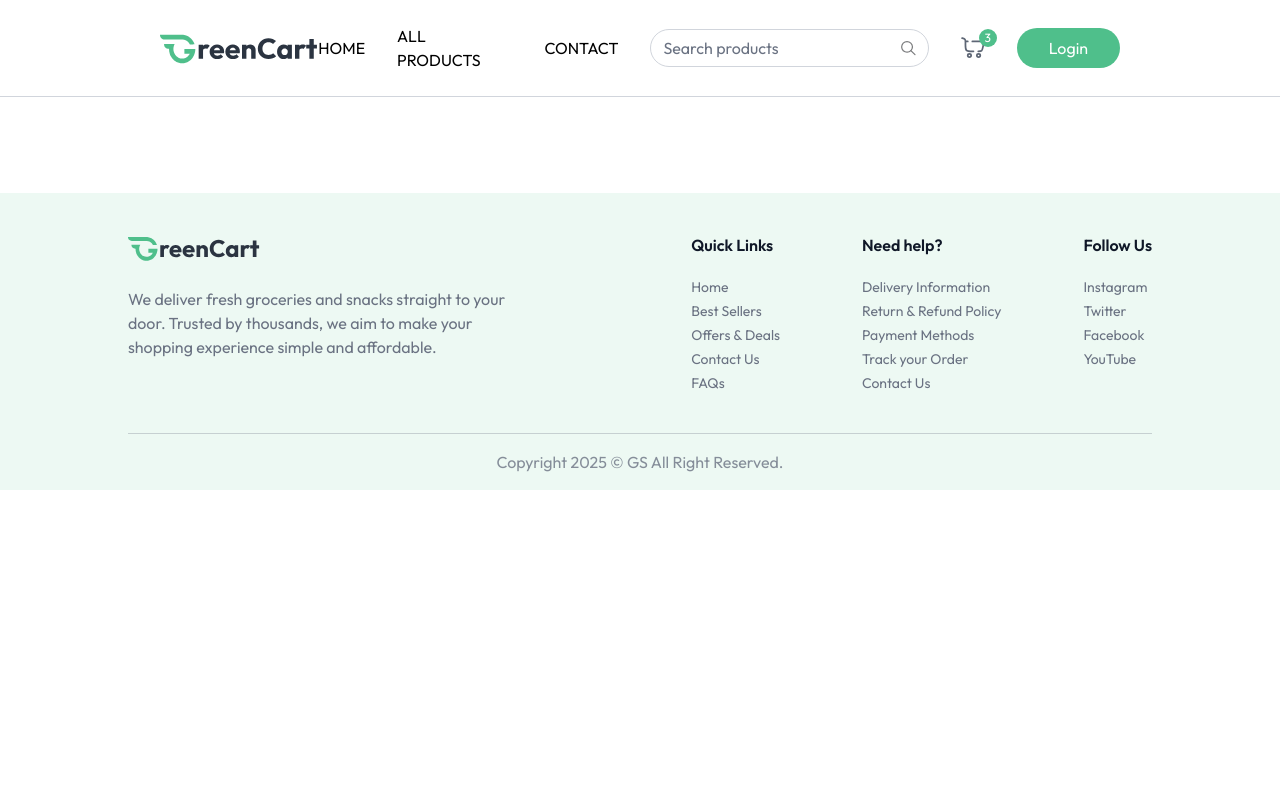
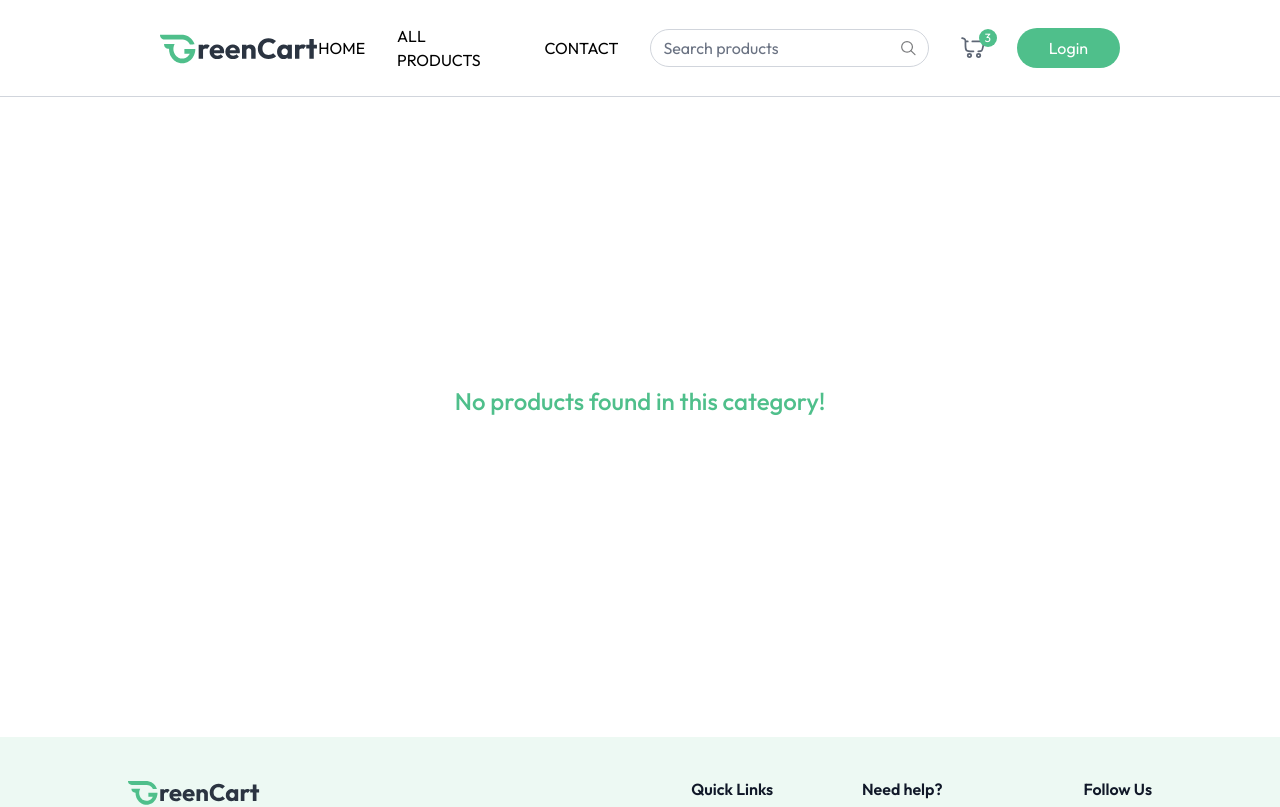
Before and after one commit to garima-singal/GreenCart, a React (Vite) app in the folder client/: page /products/1 in a window 1280 px wide. Shown: the top 807 px of the page. Built offline with nearby package versions, Linux system fonts and the light colour scheme.

Commit message:
Categories

```diff
--- a/client/src/App.jsx
+++ b/client/src/App.jsx
@@ -7,6 +7,7 @@
 import { useAppContext } from './context/AppContext';
 import Login from './components/Login';
 import AllProducts from './pages/AllProducts';
+import ProductCategory from './pages/ProductCategory';
 
 const App = () => {
     const isSellerPath = useLocation().pathname.includes("seller");
@@ -21,6 +22,7 @@
         <Routes>
           <Route path= '/' element = {<Home/>} />
           <Route path= '/products' element = {<AllProducts/>} />
+             <Route path= '/products/:category' element = {<ProductCategory/>} />
         </Routes>
         <div>
          {!isSellerPath && <Footer/>}
--- a/client/src/components/Categories.jsx
+++ b/client/src/components/Categories.jsx
@@ -18,7 +18,9 @@
             <div key={index}className='group cursor-pointer py-5 px-3 gap-2 rounded-lg flex flex-col justify-center items-center'
                 style={{backgroundColor : category.bgColor}}
                 onClick={()=>{
-                   navigate('/products.${category.path.toLowerCase()}');
+                  //  navigate('/products.${category.path.toLowerCase()}');
+                  navigate(`/products/${category.path.toLowerCase()}`);
+
                    scrollTo(0,0)
                 }}
             >
--- /dev/null
+++ b/client/src/pages/ProductCategory.jsx
@@ -0,0 +1,82 @@
+// import React from 'react'
+// import {useAppContext} from '../context/AppContext'
+// import {useParams} from 'react-router-dom'
+// import { categories } from '../assets/assets'
+
+
+
+// const ProductCategory = () => {
+//     const {products } =  useAppContext();
+//     const {category} = useParams();
+//     const searchCategory = categories.find((item)=>item.path.toLowerCase()===category);
+//     const filteredProducts = products.filter((product)=>product.category?.toLowerCase()===category);
+
+
+//  return (
+//   <div className='mt-16 '>
+//     {searchCategory && (
+//       <div className='flex flex-col items-end w-full'>
+//         <p className='text-2xl font-medium text-center'>
+//           {searchCategory.text.toUpperCase()}
+//         </p>
+//         <div className='w-16 h-0.5 bg-[#4fbf8b] rounded-full'></div>
+//       </div>
+//     )}
+//   </div>
+// )
+
+
+
+// }
+
+// export default ProductCategory
+
+
+
+import React from 'react'
+import { useAppContext } from '../context/AppContext'
+import { useParams } from 'react-router-dom'
+import { categories } from '../assets/assets'
+import ProductCard from '../components/ProductCard';
+
+const ProductCategory = () => {
+  const { products } = useAppContext();
+  const { category } = useParams();
+
+  const searchCategory = categories.find(
+    (item) => item.path.toLowerCase() === category.toLowerCase()
+  );
+
+  const filteredProducts = products.filter(
+    (product) => product.category?.toLowerCase() === category.toLowerCase()
+  );
+
+  console.log("searchCategory:", searchCategory);
+  console.log("category from URL:", category);
+
+  return (
+    <div className='mt-16'>
+      {searchCategory && (
+        <div className='flex flex-col items-center w-full'>
+          <p className='text-2xl font-medium  '>
+            {searchCategory.text.toUpperCase()}
+          </p>
+          <div className='w-16 h-0.5 bg-[#4fbf8b] rounded-full'></div>
+        </div>
+      )}
+      {filteredProducts.length>0 ? (
+        <div className='grid grid-cols-2 sm:grid-cols-3 md:grid-cols-4 lg:grid-cols-5 gap-3 md:gap-6 mt-6'>
+            {filteredProducts.map((product)=>(
+                <ProductCard key={product._id} product={product}/>
+            ))}
+        </div>
+      ): (
+        <div className='flex items-center justify-center h-[60vh]'>
+            <p className='text-2xl font-medium text-[#4fbf8b]'>No products found in this category!</p>
+        </div>
+      )}
+    </div>
+  );
+};
+
+export default ProductCategory;
```
Also changed, not shown: client/src/components/ProductCard.jsx (+162 -0 lines).
